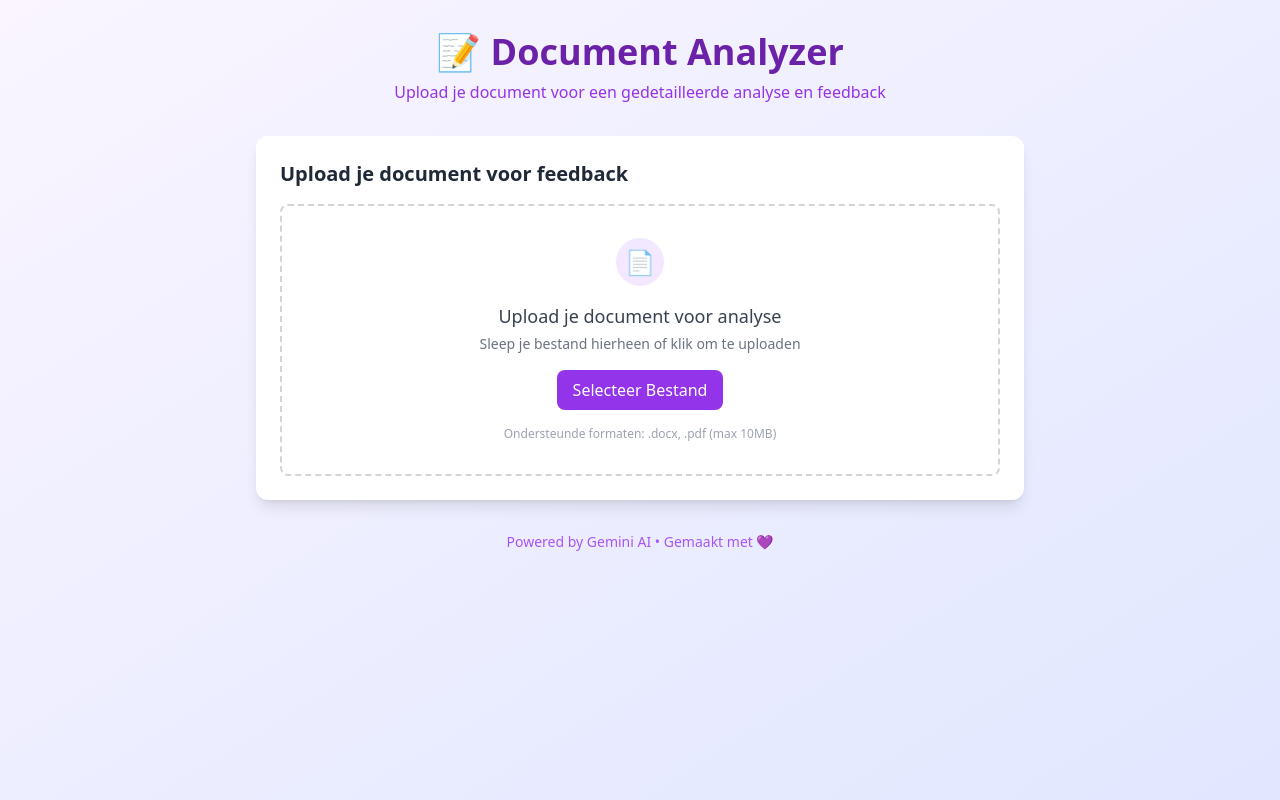
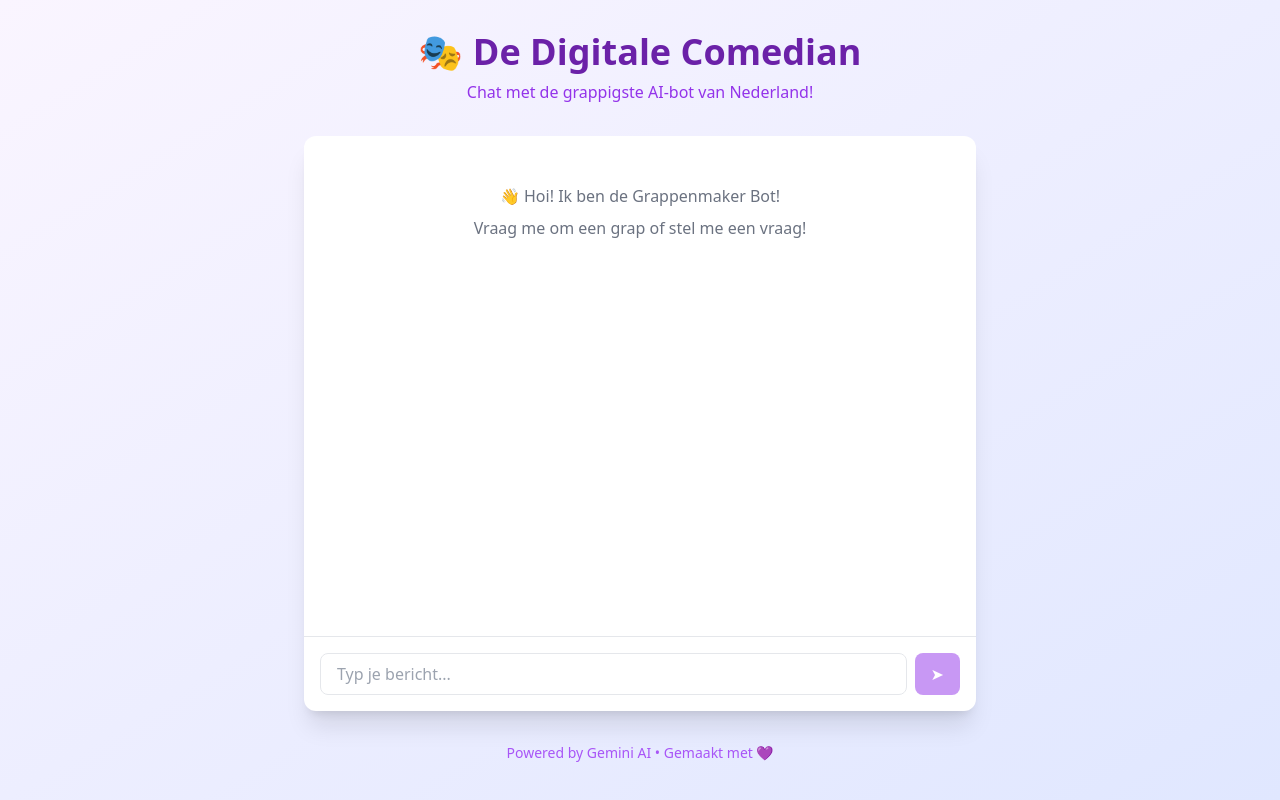
Before and after one commit to TomNaberink/gemini-simpele-chatbot-nextJS-cursor, a Next.js app: page / in a window 1280 px wide. Built offline with nearby package versions, Linux system fonts and the light colour scheme.

Commit message:
Create a comedian chatbot interface

```diff
--- a/src/app/page.tsx
+++ b/src/app/page.tsx
@@ -1,21 +1,24 @@
-import FeedbackAnalyzer from '@/components/FeedbackAnalyzer'
+import JokeChatBot from '@/components/JokeChatBot'
 
 export default function Home() {
   return (
     <div className="min-h-screen bg-gradient-to-br from-purple-50 to-indigo-100">
       <div className="container mx-auto px-4 py-8">
-        <div className="max-w-3xl mx-auto">
+        <div className="max-w-2xl mx-auto">
+          {/* Header */}
           <div className="text-center mb-8">
             <h1 className="text-4xl font-bold text-purple-800 mb-2">
-              📝 Document Analyzer
+              🎭 De Digitale Comedian
             </h1>
             <p className="text-purple-600">
-              Upload je document voor een gedetailleerde analyse en feedback
+              Chat met de grappigste AI-bot van Nederland!
             </p>
           </div>
 
-          <FeedbackAnalyzer />
+          {/* Chatbot */}
+          <JokeChatBot />
 
+          {/* Footer */}
           <div className="text-center mt-8 text-sm text-purple-500">
             <p>Powered by Gemini AI • Gemaakt met 💜</p>
           </div>
--- a/src/components/FeedbackAnalyzer.tsx
+++ /dev/null
@@ -1,106 +0,0 @@
-import { useState } from 'react'
-import FileUpload from './FileUpload'
-
-export default function FeedbackAnalyzer() {
-  const [isAnalyzing, setIsAnalyzing] = useState(false)
-  const [feedback, setFeedback] = useState<any>(null)
-
-  const analyzeFeedback = async (content: string) => {
-    setIsAnalyzing(true)
-    try {
-      const prompt = `
-        Analyseer het volgende document en geef gedetailleerde feedback op de volgende aspecten:
-
-        1. Structuur en Opbouw (score 1-10)
-        - Logische flow
-        - Samenhang tussen paragrafen
-        - Duidelijke introductie en conclusie
-
-        2. Taalgebruik en Stijl (score 1-10)
-        - Grammatica en spelling
-        - Professioneel taalgebruik
-        - Consistentie in stijl
-
-        3. Inhoudelijke Kwaliteit (score 1-10)
-        - Diepgang van de analyse
-        - Onderbouwing van argumenten
-        - Relevantie van de informatie
-
-        4. Presentatie (score 1-10)
-        - Leesbaarheid
-        - Formatting
-        - Professionele uitstraling
-
-        Geef voor elk aspect:
-        - Een gedetailleerde analyse
-        - Concrete verbeterpunten
-        - Een score (1-10)
-        - Praktische aanbevelingen
-
-        Sluit af met:
-        - Een algemene conclusie
-        - Totaalscore
-        - Top 3 prioriteiten voor verbetering
-
-        Document voor analyse:
-        ${content}
-      `
-
-      const response = await fetch('/api/chat', {
-        method: 'POST',
-        headers: {
-          'Content-Type': 'application/json',
-        },
-        body: JSON.stringify({ message: prompt }),
-      })
-
-      if (!response.ok) {
-        throw new Error('Fout bij het analyseren van het document')
-      }
-
-      const data = await response.json()
-      setFeedback(data.response)
-    } catch (error) {
-      console.error('Analysis error:', error)
-      setFeedback('Er is een fout opgetreden bij het analyseren van het document.')
-    } finally {
-      setIsAnalyzing(false)
-    }
-  }
-
-  return (
-    <div className="space-y-6">
-      <div className="bg-white rounded-xl shadow-lg p-6">
-        <h2 className="text-xl font-semibold text-gray-800 mb-4">
-          Upload je document voor feedback
-        </h2>
-        <FileUpload
-          onFileUpload={(file) => {}}
-          onContentExtracted={(content) => analyzeFeedback(content)}
-        />
-      </div>
-
-      {isAnalyzing && (
-        <div className="bg-purple-50 border border-purple-200 rounded-xl p-6">
-          <div className="flex items-center space-x-3">
-            <div className="animate-spin rounded-full h-5 w-5 border-b-2 border-purple-600"></div>
-            <p className="text-purple-700">Document wordt geanalyseerd...</p>
-          </div>
-        </div>
-      )}
-
-      {feedback && !isAnalyzing && (
-        <div className="bg-white rounded-xl shadow-lg p-6">
-          <h2 className="text-xl font-semibold text-gray-800 mb-4">
-            Feedback Analyse
-          </h2>
-          <div className="prose max-w-none">
-            <pre className="whitespace-pre-wrap text-sm text-gray-700">
-              {feedback}
-            </pre>
-          </div>
-        </div>
-      )}
-    </div>
-  )
-}
--- a/src/components/FileUpload.tsx
+++ b/src/components/FileUpload.tsx
@@ -1,15 +1,16 @@
-import { useState, useRef } from 'react'
+'use client'
+
+import { useState } from 'react'
 
 interface FileUploadProps {
-  onFileUpload: (file: File) => void
-  onContentExtracted: (content: string) => void
+  onFileUpload?: (file: File) => void
 }
 
-export default function FileUpload({ onFileUpload, onContentExtracted }: FileUploadProps) {
+export default function FileUpload({ onFileUpload }: FileUploadProps) {
   const [isDragging, setIsDragging] = useState(false)
+  const [uploadedFile, setUploadedFile] = useState<File | null>(null)
   const [isProcessing, setIsProcessing] = useState(false)
-  const [uploadedFile, setUploadedFile] = useState<File | null>(null)
-  const fileInputRef = useRef<HTMLInputElement>(null)
+  const [result, setResult] = useState<any>(null)
 
   const handleFileSelect = async (file: File) => {
     const isDocx = file.name.endsWith('.docx')
@@ -22,7 +23,7 @@ export default function FileUpload({ onFileUpload, onContentExtracted }: FileUpl
 
     setUploadedFile(file)
     setIsProcessing(true)
-    onFileUpload(file)
+    setResult(null)
 
     try {
       const formData = new FormData()
@@ -34,14 +35,21 @@ export default function FileUpload({ onFileUpload, onContentExtracted }: FileUpl
       })
 
       if (!response.ok) {
-        throw new Error('Upload failed')
+        const errorData = await response.json()
+        throw new Error(errorData.error || 'Upload failed')
       }
 
       const data = await response.json()
-      onContentExtracted(data.content)
+      setResult(data)
+
+      if (onFileUpload) {
+        onFileUpload(file)
+      }
     } catch (error) {
       console.error('Upload error:', error)
-      alert('Er is een fout opgetreden bij het uploaden van het bestand.')
+      setResult({
+        error: error instanceof Error ? error.message : 'Er is een fout opgetreden bij het uploaden van het bestand.'
+      })
     } finally {
       setIsProcessing(false)
     }
@@ -67,8 +75,16 @@ export default function FileUpload({ onFileUpload, onContentExtracted }: FileUpl
     setIsDragging(false)
   }
 
+  const handleFileInput = (e: React.ChangeEvent<HTMLInputElement>) => {
+    const files = e.target.files
+    if (files && files.length > 0) {
+      handleFileSelect(files[0])
+    }
+  }
+
   return (
     <div className="space-y-4">
+      {/* Upload Area */}
       <div
         className={`border-2 border-dashed rounded-lg p-8 text-center transition-colors ${
           isDragging
@@ -81,35 +97,34 @@ export default function FileUpload({ onFileUpload, onContentExtracted }: FileUpl
       >
         <div className="flex flex-col items-center space-y-4">
           <div className="w-12 h-12 bg-purple-100 rounded-full flex items-center justify-center">
-            <span className="text-2xl">📄</span>
+            <svg className="w-6 h-6 text-purple-600" fill="none" stroke="currentColor" viewBox="0 0 24 24">
+              <path strokeLinecap="round" strokeLinejoin="round" strokeWidth={2} d="M7 16a4 4 0 01-.88-7.903A5 5 0 1115.9 6L16 6a5 5 0 011 9.9M15 13l-3-3m0 0l-3 3m3-3v12" />
+            </svg>
           </div>
 
           <div>
             <p className="text-lg font-medium text-gray-700">
-              Upload je document voor analyse
+              Sleep je document hier naartoe
             </p>
             <p className="text-sm text-gray-500 mt-1">
-              Sleep je bestand hierheen of klik om te uploaden
+              of klik om een bestand te selecteren
             </p>
           </div>
 
           <input
-            ref={fileInputRef}
             type="file"
             accept=".docx,.pdf"
-            onChange={(e) => {
-              const file = e.target.files?.[0]
-              if (file) handleFileSelect(file)
-            }}
+            onChange={handleFileInput}
             className="hidden"
+            id="file-input"
           />
 
-          <button
-            onClick={() => fileInputRef.current?.click()}
-            className="px-4 py-2 bg-purple-600 text-white rounded-lg hover:bg-purple-700 transition-colors"
+          <label
+            htmlFor="file-input"
+            className="px-4 py-2 bg-purple-600 text-white rounded-lg hover:bg-purple-700 transition-colors cursor-pointer"
           >
-            Selecteer Bestand
-          </button>
+            Bestand Selecteren
+          </label>
 
           <p className="text-xs text-gray-400">
             Ondersteunde formaten: .docx, .pdf (max 10MB)
@@ -117,28 +132,82 @@ export default function FileUpload({ onFileUpload, onContentExtracted }: FileUpl
         </div>
       </div>
 
+      {/* Processing State */}
       {isProcessing && (
         <div className="bg-blue-50 border border-blue-200 rounded-lg p-4">
           <div className="flex items-center space-x-3">
             <div className="animate-spin rounded-full h-5 w-5 border-b-2 border-blue-600"></div>
-            <span className="text-blue-700">Document wordt verwerkt...</span>
+            <span className="text-blue-700">Bestand wordt verwerkt...</span>
           </div>
         </div>
       )}
 
+      {/* Uploaded File Info */}
       {uploadedFile && !isProcessing && (
         <div className="bg-green-50 border border-green-200 rounded-lg p-4">
           <div className="flex items-center space-x-3">
-            <span className="text-2xl">✅</span>
+            <div className="w-8 h-8 bg-green-100 rounded-full flex items-center justify-center">
+              {uploadedFile.name.endsWith('.pdf') ? (
+                <svg className="w-4 h-4 text-red-600" fill="currentColor" viewBox="0 0 24 24">
+                  <path d="M14,2H6A2,2 0 0,0 4,4V20A2,2 0 0,0 6,22H18A2,2 0 0,0 20,20V8L14,2M18,20H6V4H13V9H18V20Z" />
+                </svg>
+              ) : (
+                <svg className="w-4 h-4 text-blue-600" fill="currentColor" viewBox="0 0 24 24">
+                  <path d="M14,2H6A2,2 0 0,0 4,4V20A2,2 0 0,0 6,22H18A2,2 0 0,0 20,20V8L14,2M18,20H6V4H13V9H18V20Z" />
+                </svg>
+              )}
+            </div>
             <div>
               <p className="font-medium text-green-800">{uploadedFile.name}</p>
               <p className="text-sm text-green-600">
                 {(uploadedFile.size / 1024 / 1024).toFixed(2)} MB
+                {result?.fileType && ` • ${result.fileType}`}
               </p>
             </div>
           </div>
         </div>
       )}
+
+      {/* Error State */}
+      {result?.error && (
+        <div className="bg-red-50 border border-red-200 rounded-lg p-4">
+          <div className="flex items-center space-x-3">
+            <div className="w-8 h-8 bg-red-100 rounded-full flex items-center justify-center">
+              <svg className="w-4 h-4 text-red-600" fill="none" stroke="currentColor" viewBox="0 0 24 24">
+                <path strokeLinecap="round" strokeLinejoin="round" strokeWidth={2} d="M12 8v4m0 4h.01M21 12a9 9 0 11-18 0 9 9 0 0118 0z" />
+              </svg>
+            </div>
+            <div>
+              <p className="font-medium text-red-800">Fout bij verwerken</p>
+              <p className="text-sm text-red-600">{result.error}</p>
+            </div>
+          </div>
+        </div>
+      )}
+
+      {/* Success Result */}
+      {result?.content && !result?.error && (
+        <div className="bg-gray-50 border border-gray-200 rounded-lg p-4">
+          <div className="flex justify-between items-start mb-3">
+            <h4 className="font-medium text-gray-800">Bestand Inhoud:</h4>
+            <div className="text-xs text-gray-500 space-x-4">
+              {result.wordCount && <span>{result.wordCount} woorden</span>}
+              {result.characterCount && <span>{result.characterCount} karakters</span>}
+            </div>
+          </div>
+          <div className="text-sm text-gray-600 whitespace-pre-wrap max-h-40 overflow-y-auto bg-white p-3 rounded border">
+            {result.content.length > 500
+              ? `${result.content.substring(0, 500)}...`
+              : result.content
+            }
+          </div>
+          {result.content.length > 500 && (
+            <p className="text-xs text-gray-500 mt-2">
+              Eerste 500 karakters getoond. Volledige inhoud beschikbaar via API.
+            </p>
+          )}
+        </div>
+      )}
     </div>
   )
 }
```
